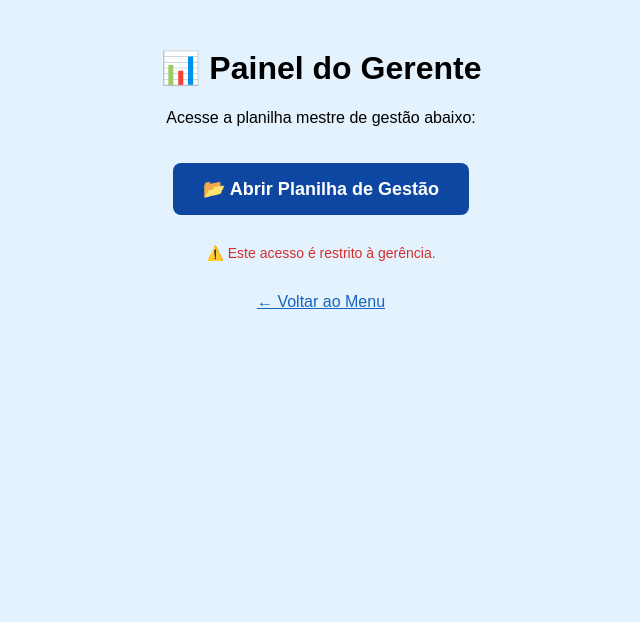
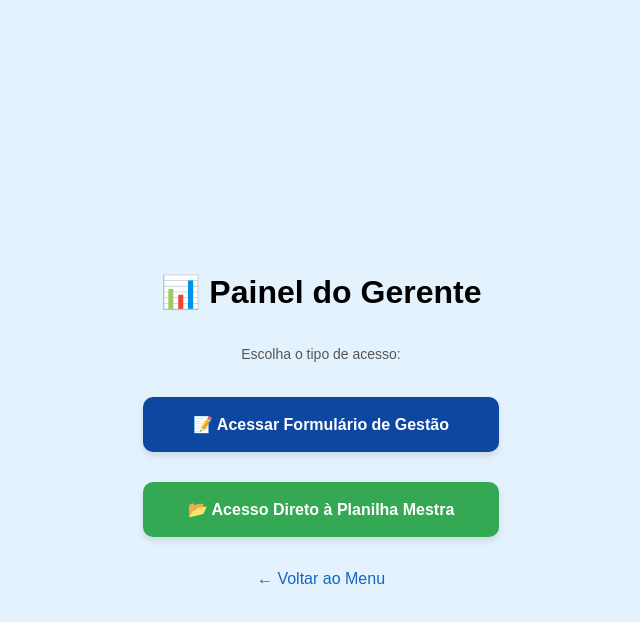
Before and after one commit to jbatist7/feiras, a plain HTML site: page gerente.html in a window 1280 px wide. Shown: the whole page, without its empty margins (319-959 px from the left). Drawn offline with Linux system fonts and the light colour scheme.

Commit message:
Update gerente.html

```diff
--- a/gerente.html
+++ b/gerente.html
@@ -4,33 +4,34 @@
     <meta charset="UTF-8">
     <meta name="viewport" content="width=device-width, initial-scale=1.0">
     <meta name="theme-color" content="#1565c0">
-    <title>Painel do Gerente</title>
-    <!-- Link para o manifesto exclusivo deste "APP" -->
+    <title>Acesso Gerente</title>
     <link rel="manifest" href="manifest-gerente.json">
     <style>
-        body { font-family: sans-serif; text-align: center; padding: 20px; background-color: #e3f2fd; }
-        .btn-planilha { display: inline-block; margin-top: 20px; padding: 15px 30px;
-                        background-color: #0d47a1; color: white; text-decoration: none;
-                        border-radius: 8px; font-size: 18px; font-weight: bold; }
-        .aviso { color: #d32f2f; font-size: 14px; margin-top: 30px; }
+        body { font-family: sans-serif; text-align: center; padding: 20px; background-color: #e3f2fd; display: flex; flex-direction: column; align-items: center; justify-content: center; min-height: 100vh; margin: 0; }
+        .btn { display: block; width: 85%; max-width: 320px; margin: 15px 0; padding: 18px; color: white; text-decoration: none; border-radius: 10px; font-size: 16px; font-weight: bold; box-shadow: 0 4px 6px rgba(0,0,0,0.1); }
+        .btn-app { background-color: #0d47a1; }
+        .btn-sheet { background-color: #34a853; }
+        .aviso { color: #555; font-size: 14px; margin-bottom: 20px; }
     </style>
 </head>
 <body>
     <h1>📊 Painel do Gerente</h1>
-    <p>Acesse a planilha mestre de gestão abaixo:</p>
+    <p class="aviso">Escolha o tipo de acesso:</p>
 
-    <!-- LINK DA PLANILHA SOLICITADO -->
-    <a href="https://docs.google.com/spreadsheets/d/1kZdp1adv4XfUKXzXGVtpsPHJIK-AM1lF37381nU0xG8/edit?gid=0#gid=0"
-       target="_blank" class="btn-planilha">
-       📂 Abrir Planilha de Gestão
+    <!-- Link do Formulário Apps Script -->
+    <a href="https://script.google.com/macros/s/AKfycbxg75SDbsq-7nRjIVbiYEY4d3rfG-_BXh3tz8TIZXAc9CrDUNP2CuJ_d08GAsw-8SQ9/exec?page=gerente" class="btn btn-app">
+        📝 Acessar Formulário de Gestão
     </a>
 
-    <p class="aviso">⚠️ Este acesso é restrito à gerência.</p>
+    <!-- Link Direto da Planilha (conforme sua solicitação específica) -->
+    <a href="https://docs.google.com/spreadsheets/d/1kZdp1adv4XfUKXzXGVtpsPHJIK-AM1lF37381nU0xG8/edit?gid=0#gid=0" target="_blank" class="btn btn-sheet">
+        📂 Acesso Direto à Planilha Mestra
+    </a>
+
     <br>
-    <a href="index.html" style="color: #1565c0;">← Voltar ao Menu</a>
+    <a href="index.html" style="color: #1565c0; text-decoration: none;">← Voltar ao Menu</a>
 
     <script>
-        // Registro básico do Service Worker para habilitar instalação PWA
         if ('serviceWorker' in navigator) {
             navigator.serviceWorker.register('sw.js');
         }
```
